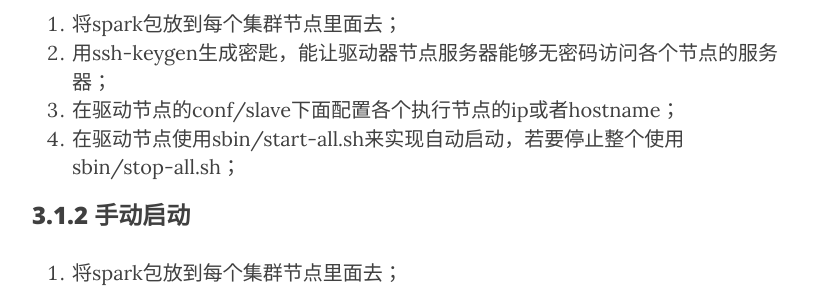
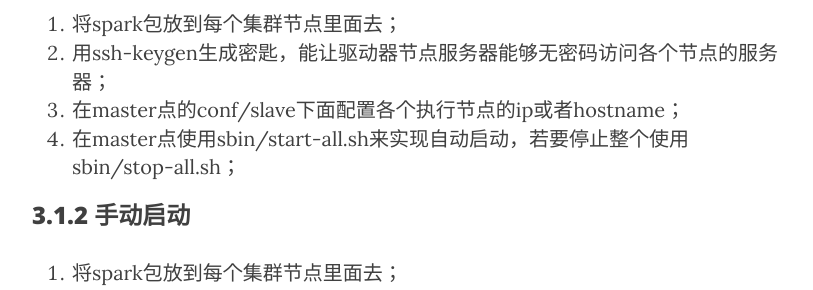
Before and after one commit to ryanwli/ryanwli.github.io, a Jekyll site: the page built from _posts/2017-04-17-spark-cluster.md, in a window 1280 px wide and 900 px high, scrolled down 2835 px. Shown: the part 163-453 px from the top of the window, without its empty margins (233-1046 px from the left). Built offline with Jekyll 4.4.1, drawn with Linux system fonts in a browser that asks for light colours; nearby versions of some CDN libraries.

Commit message:
change spark cluster

```diff
--- a/_posts/2017-04-17-spark-cluster.md
+++ b/_posts/2017-04-17-spark-cluster.md
@@ -61,8 +61,8 @@
 
 1. 将spark包放到每个集群节点里面去；
 2. 用ssh-keygen生成密匙，能让驱动器节点服务器能够无密码访问各个节点的服务器；
-3. 在驱动节点的conf/slave下面配置各个执行节点的ip或者hostname；
-4. 在驱动节点使用sbin/start-all.sh来实现自动启动，若要停止整个使用sbin/stop-all.sh；
+3. 在master点的conf/slave下面配置各个执行节点的ip或者hostname；
+4. 在master点使用sbin/start-all.sh来实现自动启动，若要停止整个使用sbin/stop-all.sh；
 
 ### 3.1.2 手动启动
 
```
